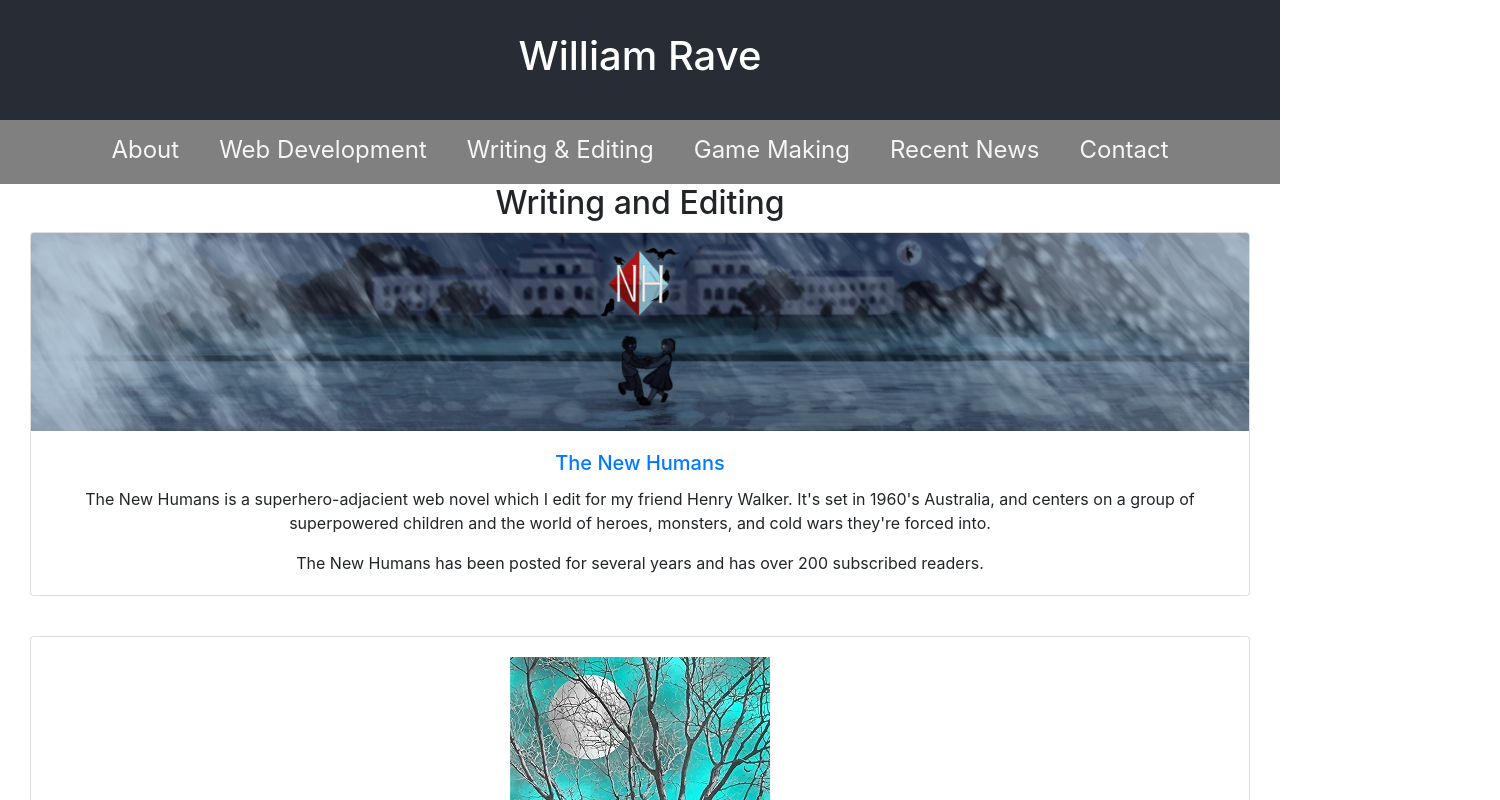
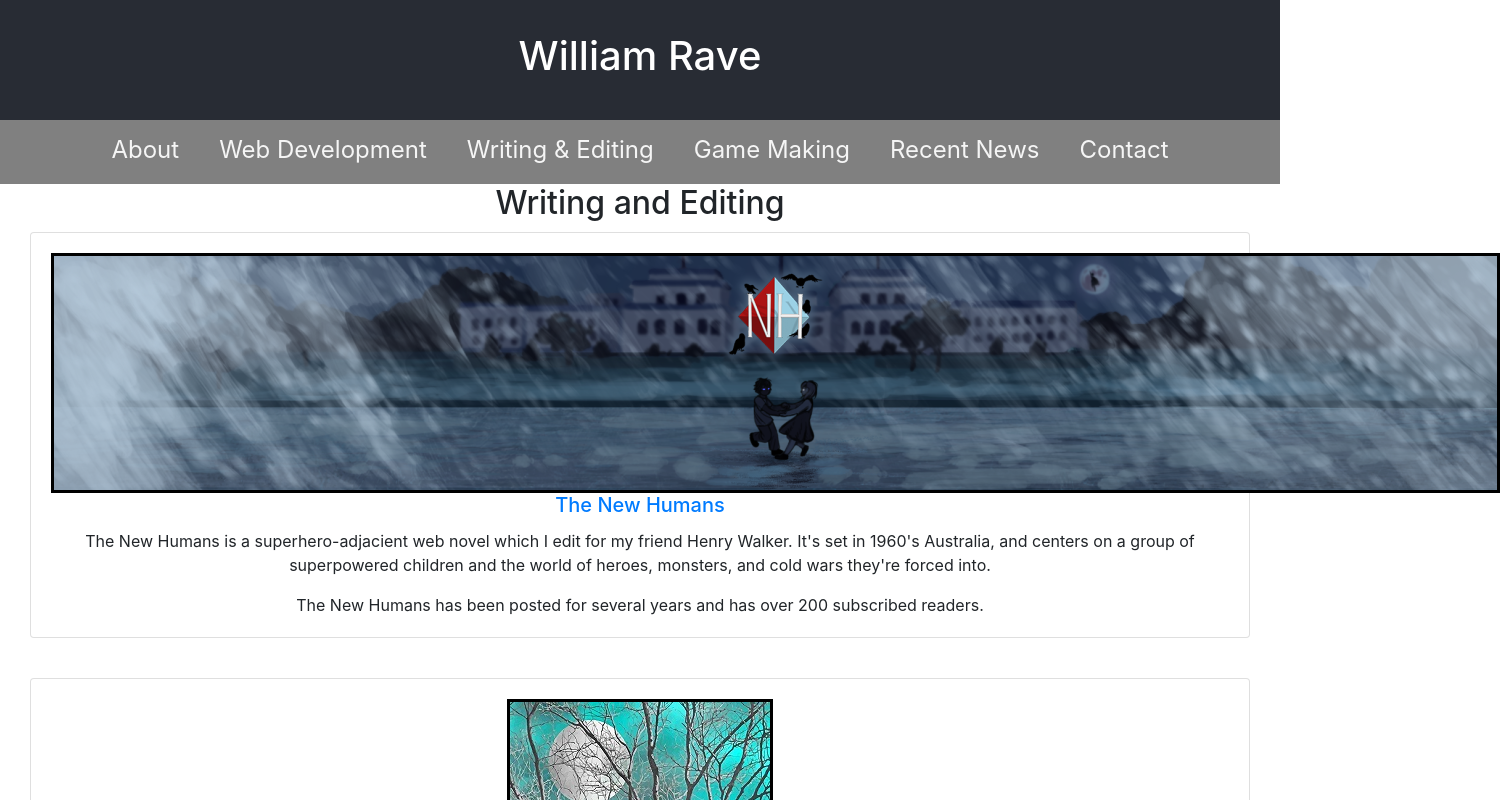
Before and after one commit to AvianOverlord/Portfolio_website, a React (Create React App) app: page /writing in a window 1280 px wide. Shown: the top 800 px of the page, 1500 px wide, since content can reach past the window. Built offline with nearby package versions, Linux system fonts and the light colour scheme.

Commit message:
Updated format for entries, added borders.

```diff
--- a/src/App.css
+++ b/src/App.css
@@ -65,6 +65,11 @@
   margin-top: 10px;
 }
 
+.entry-image {
+  border-style: solid;
+  border-color: black;
+}
+
 @keyframes App-logo-spin {
   from {
     transform: rotate(0deg);
--- a/src/components/entry.js
+++ b/src/components/entry.js
@@ -11,9 +11,9 @@ class Entry extends React.Component
     {
         return(
             <div className="card entry">
-                {this.props.noBanner !== true && this.props.art !==null && <img src={this.props.art} className="card-img-top" alt="Card Banner"/>}
+                {this.props.useBanner === true && this.props.art !==null && <img src={this.props.art} className="card-img-top entry-image" alt="Card Banner"/>}
                 <div className="card-body">
-                    {this.props.noBanner === true && <img src={this.props.art} alt="Card Image"/>}
+                    {this.props.useBanner !== true && this.props.art !==null && <img src={this.props.art} className="entry-image" alt="Card Image"/>}
                     {this.props.link !== null && <h5 className="card-title"><a href={this.props.link}>{this.props.title}</a></h5>}
                     {this.props.link === null && <h5 className="card-title">{this.props.title}</h5>}
                     <p className="card-text">{this.props.text0}</p>
```
